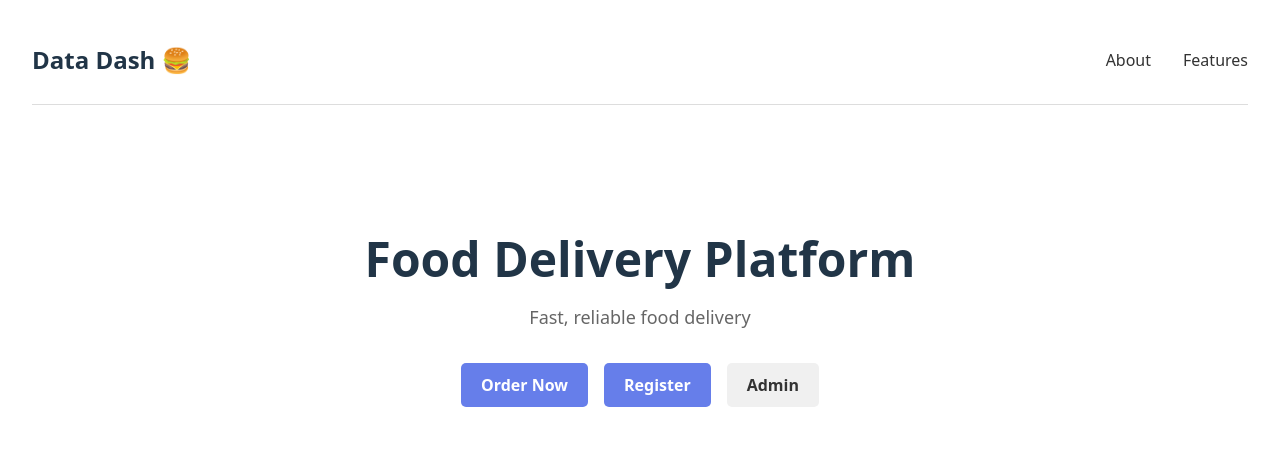
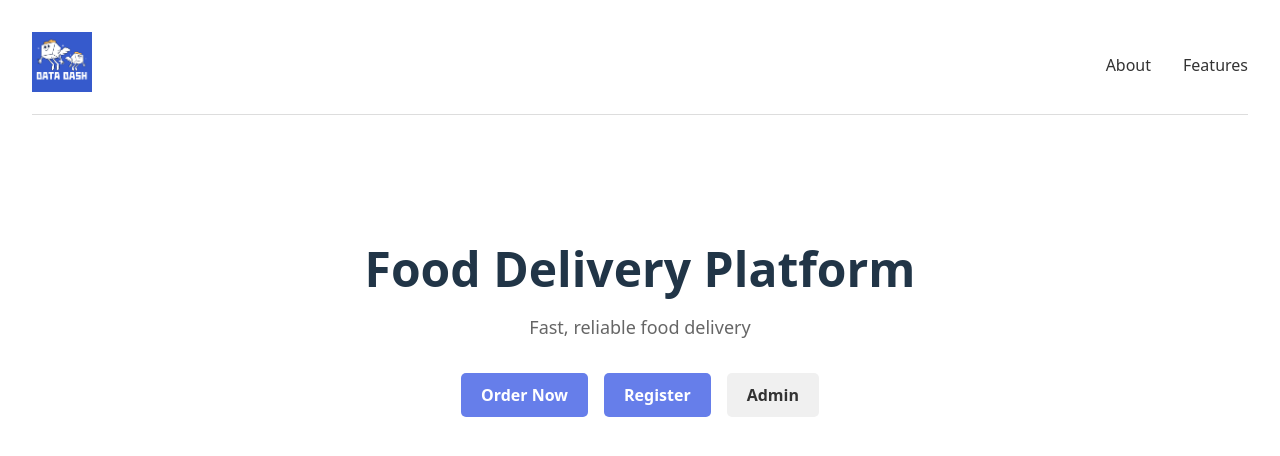
Before and after one commit to sara9230/Data-Dash-Inc., a React app in the folder frontend/: page / in a window 1280 px wide. Shown: the top 456 px of the page. Built offline with nearby package versions, Linux system fonts and the light colour scheme; the HTML template or start-up script is replaced by a standard one.

Commit message:
logo change

```diff
--- a/frontend/src/App.css
+++ b/frontend/src/App.css
@@ -23,9 +23,10 @@ nav {
   border-bottom: 1px solid #ddd;
 }
 
-nav .logo {
-  font-size: 24px;
-  font-weight: bold;
+nav .logo img {
+  height: 60px;
+  width: auto;
+
 }
 
 nav .nav-links {
--- a/frontend/src/App.jsx
+++ b/frontend/src/App.jsx
@@ -27,7 +27,9 @@ function Landing() {
   return (
     <div className="landing-wrapper">
       <nav>
-        <div className="logo">Data Dash 🍔</div>
+        <div className="logo">
+        <img src="/data-dash-logo.png/Data Dash.png" alt="Dat Dash" style={{ height: '60px' }} />
+       </div>
         <ul className="nav-links">
           <li><a href="#about">About</a></li>
           <li><a href="#features">Features</a></li>
```
Also changed, not shown: frontend/public/data-dash-logo.png/Data Dash.png (added), 1 other file (tests, documents, lock files or other folders).
